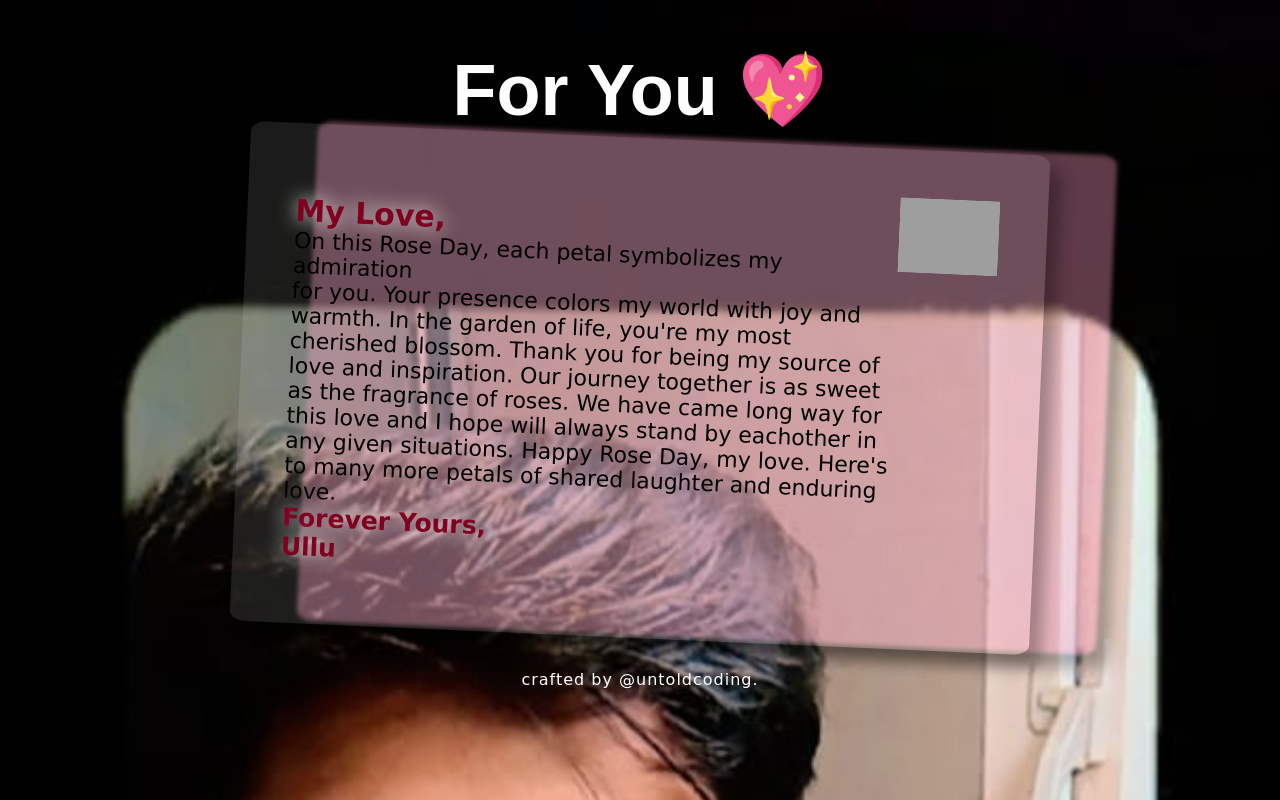
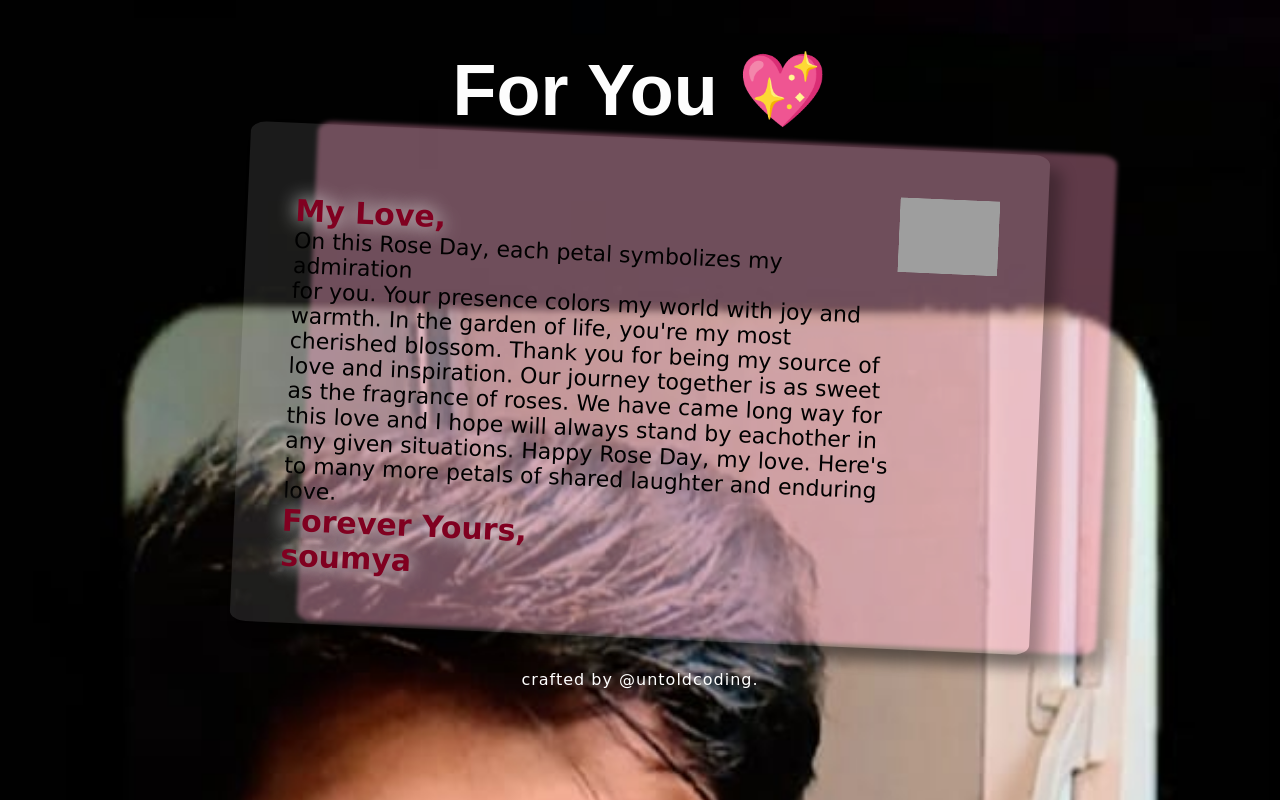
Before and after one commit to Sumo03/-Rose-Day-, a plain HTML site: page new.html in a window 1280 px wide. Drawn offline with Linux system fonts and the light colour scheme; grey boxes are pictures that could not be loaded.

Commit message:
Update new.html

```diff
--- a/new.html
+++ b/new.html
@@ -23,10 +23,10 @@
           in any given situations.
           Happy Rose Day, my love. Here's to many more petals of shared laughter and enduring love.
           <br />
-          <span class="ullu">
+          <span class="soumya">
             Forever Yours,
             <br />
-            Ullu</span
+            soumya</span
           >
         </p>
         <div class="address">
```
